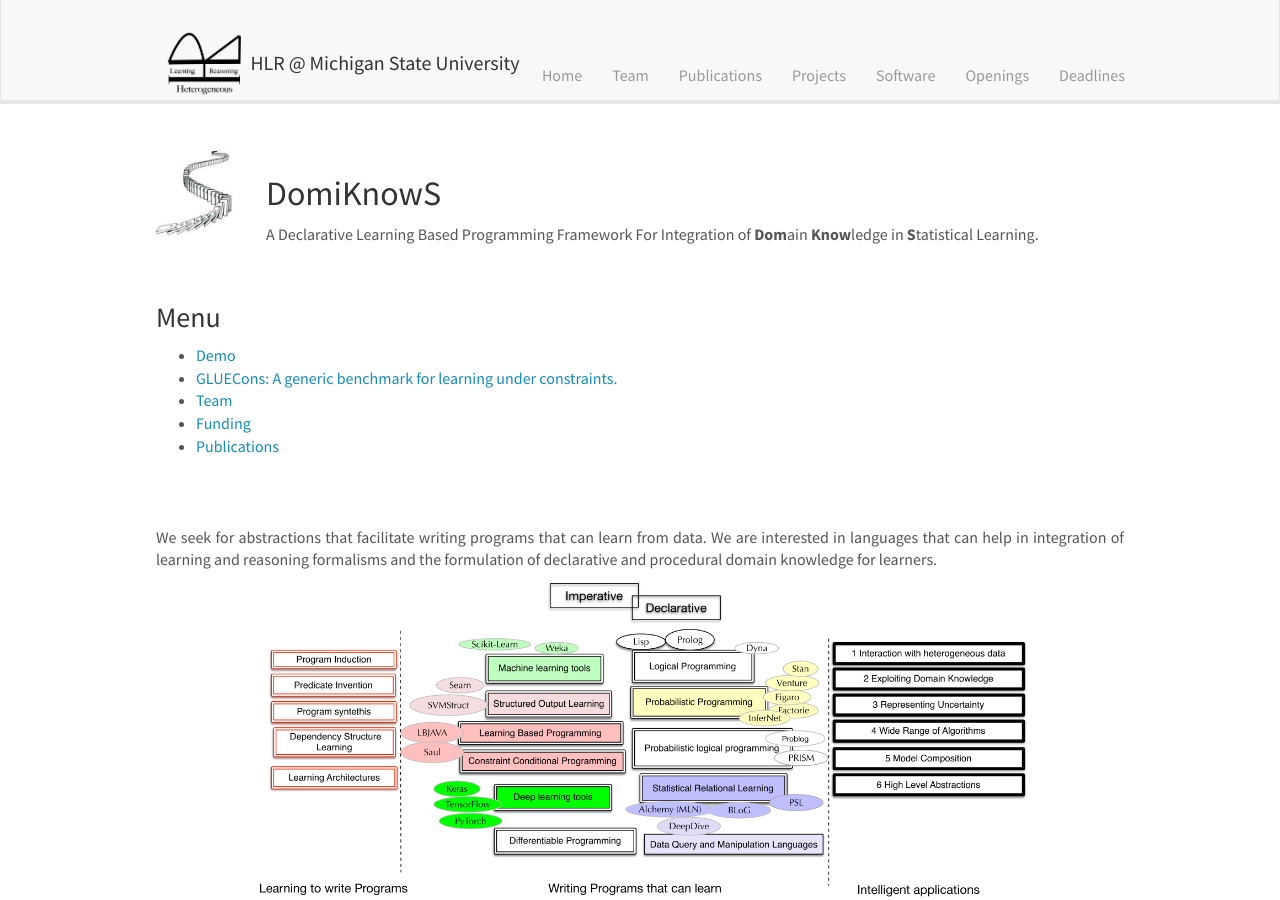
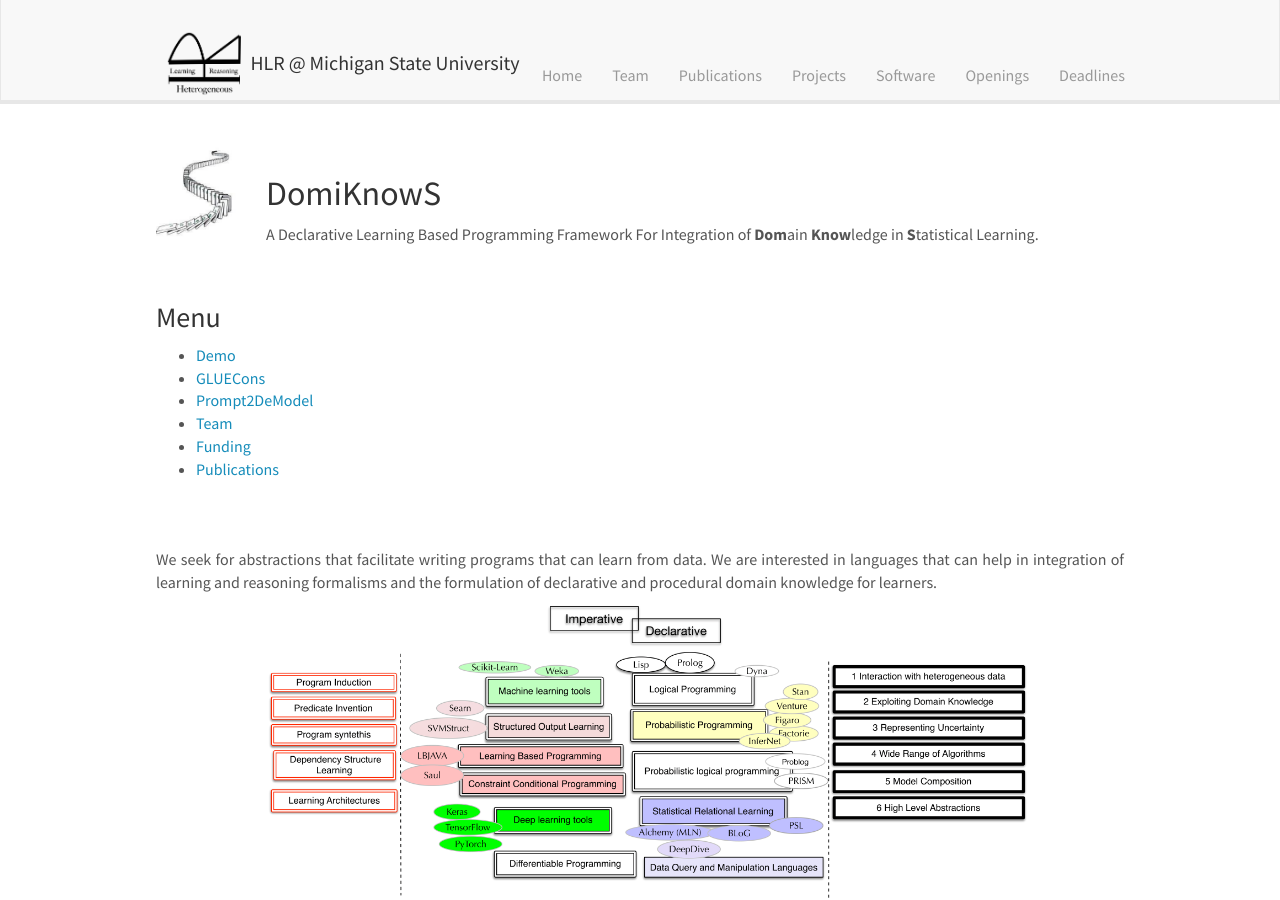
Before and after one commit to HLR/HLR.github.io, a Jekyll site: the page built from _pages/domiknows.md, in a window 1280 px wide and 900 px high. Built offline with Jekyll 4.4.1, drawn with Linux system fonts in a browser that asks for light colours; nearby versions of some CDN libraries.

Commit message:
Update domiknows.md

```diff
--- a/_pages/domiknows.md
+++ b/_pages/domiknows.md
@@ -36,7 +36,8 @@ permalink: /domiknows/
 
 <ul>
 <li> <a href="{{ site.url }}{{ site.baseurl }}/domiknows-nlp/">Demo</a> </li>
-<li> <a href="{{ site.url }}{{ site.baseurl }}/gluecons/">GLUECons: A generic benchmark for learning under constraints.</a> </li>
+<li> <a href="{{ site.url }}{{ site.baseurl }}/gluecons/">GLUECons</a> </li>
+<li> <a href="{{ site.url }}{{ site.baseurl }}/DomiKnowSNLUI/">Prompt2DeModel</a> </li>
 <li> <a href="#members">Team</a> </li>
 <li> <a href="#fund">Funding</a> </li>
 <li> <a href="#pubs">Publications</a> </li>
```
